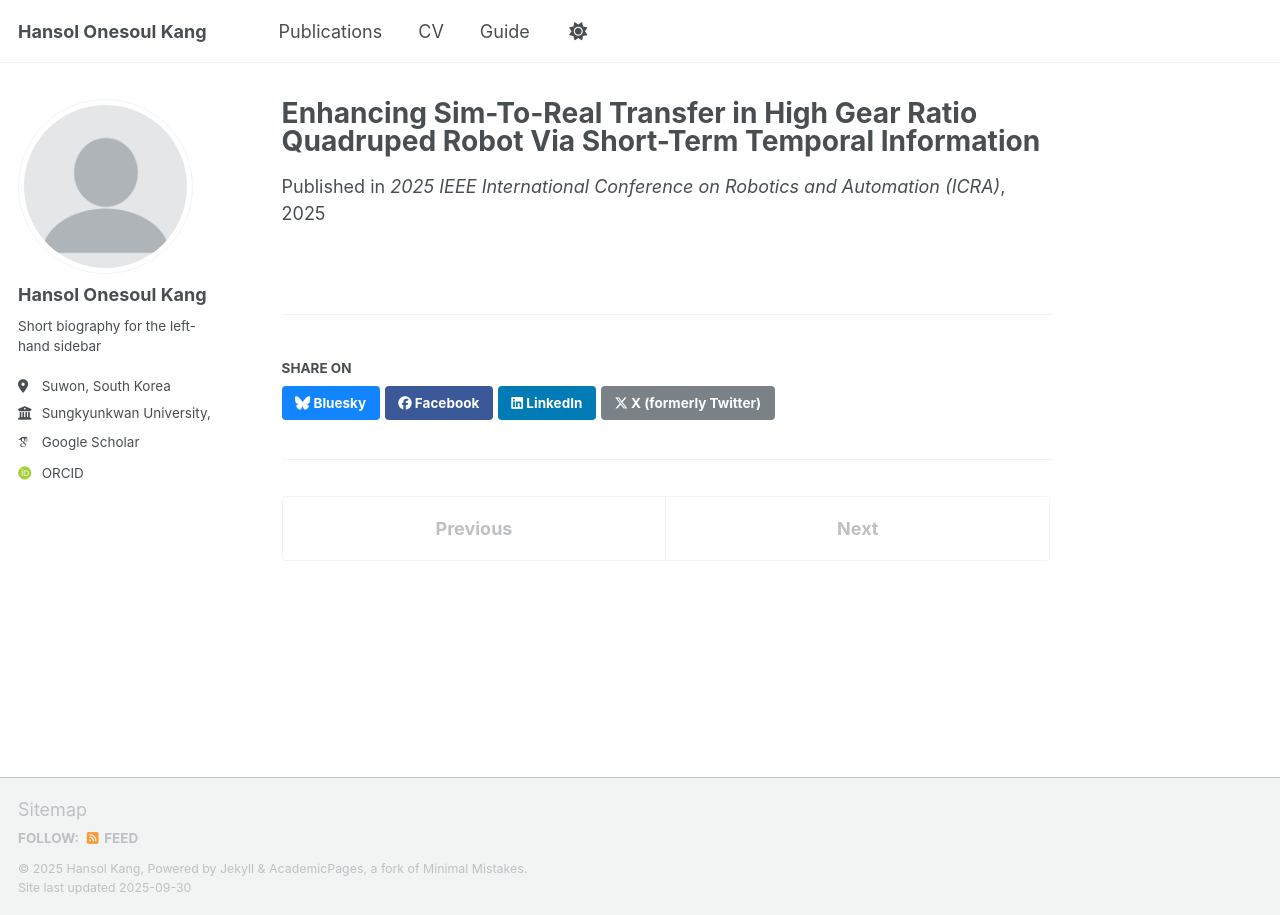
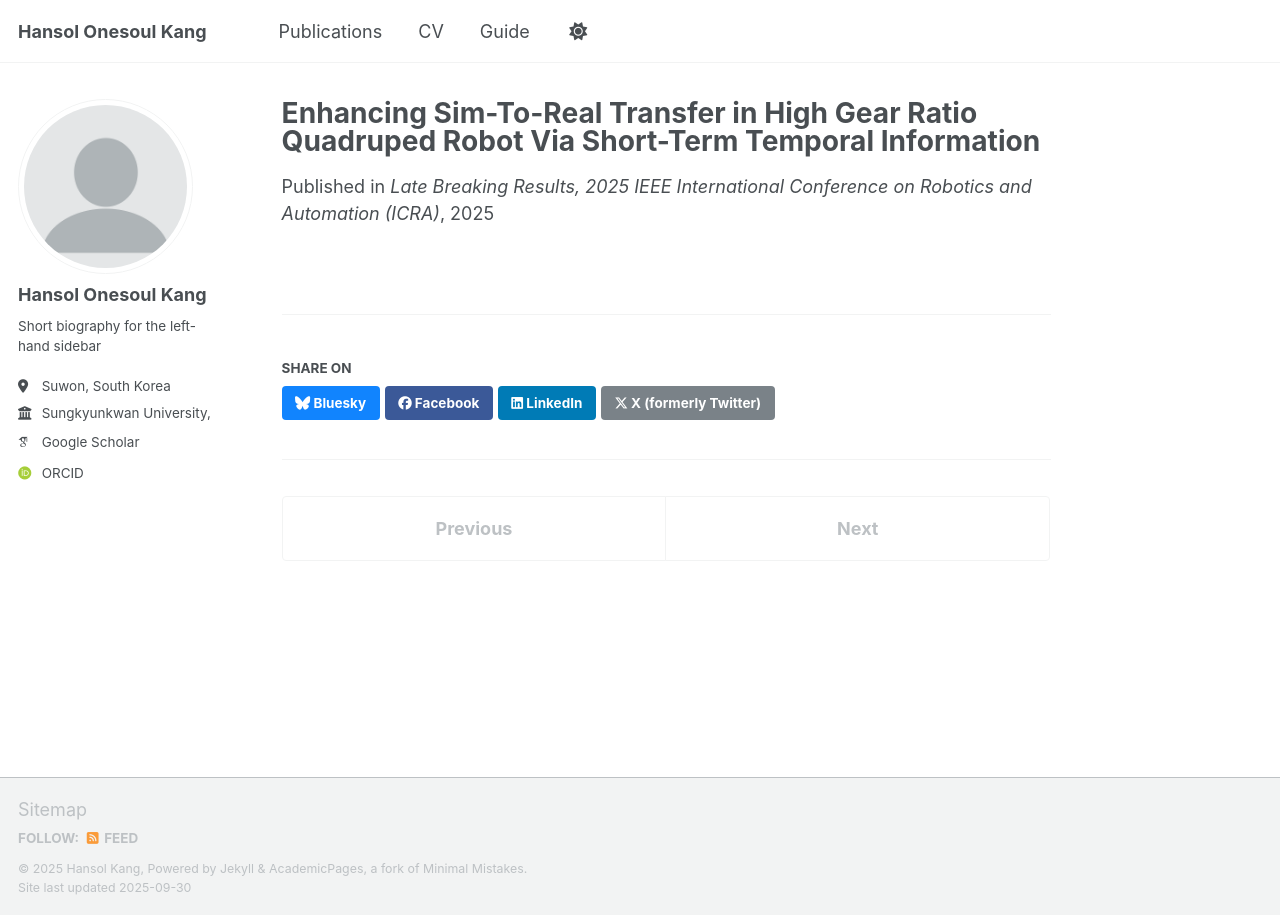
Before and after one commit to OnesoulKang/onesoulkang.github.io, a Jekyll site: the page built from _publications/2025-Kang-ICRA-LBR.md, in a window 1280 px wide. Built offline with Jekyll 4.4.1, drawn with Linux system fonts in a browser that asks for light colours; some web fonts are replaced; a script that is not in the unit is left out.

Commit message:
Update 2025-Kang-ICRA-LBR.md

```diff
--- a/_publications/2025-Kang-ICRA-LBR.md
+++ b/_publications/2025-Kang-ICRA-LBR.md
@@ -4,5 +4,5 @@ collection: publications
 category: conferences
 permalink: /publication/2025-Kang-ICRA-LBR
 date: 2025-05-23
-venue: '2025 IEEE International Conference on Robotics and Automation (ICRA)'
+venue: 'Late Breaking Results, 2025 IEEE International Conference on Robotics and Automation (ICRA)'
 ---
```
